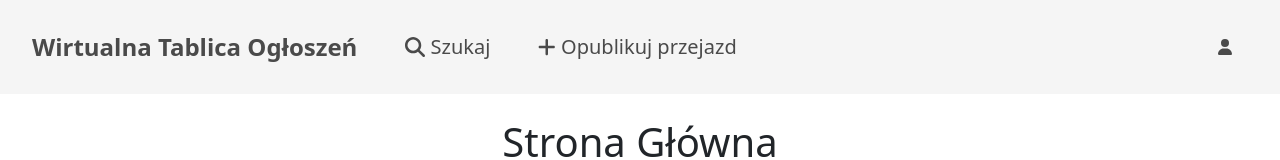
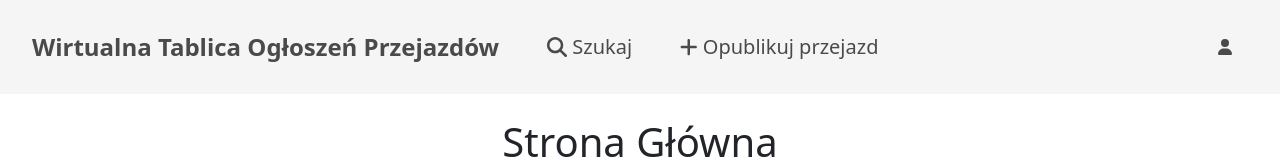
Before and after one commit to djakiela/Zarzadzanie-danymi-projekt, a Vue app: page / in a window 1280 px wide. Shown: the top 160 px of the page. Built offline with nearby package versions, Linux system fonts and the light colour scheme; no server answers; the HTML template or start-up script is replaced by a standard one.

Commit message:
Zmieniona nazwa

```diff
--- a/src/components/HeaderPage.vue
+++ b/src/components/HeaderPage.vue
@@ -2,7 +2,7 @@
   <header class="navbar">
     <div class="navbar-brand">
       <router-link to="/" class="navbar-item brand-title">
-        Wirtualna Tablica Ogłoszeń
+        Wirtualna Tablica Ogłoszeń Przejazdów
       </router-link>
       <router-link to="/search" class="navbar-item">
         <i class="fas fa-search"></i> Szukaj
```
